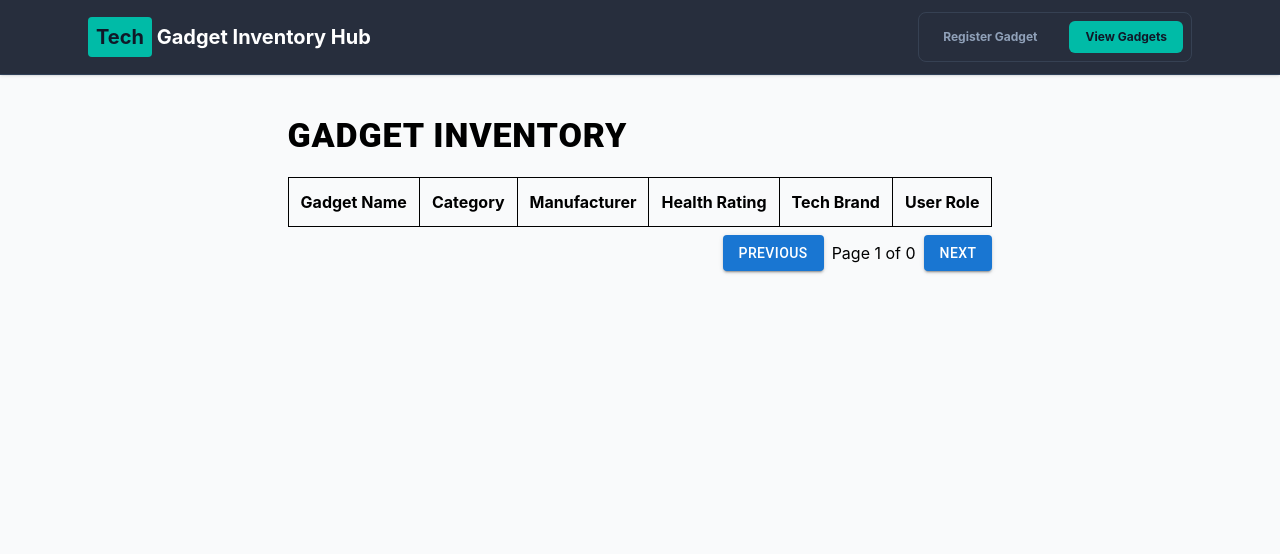
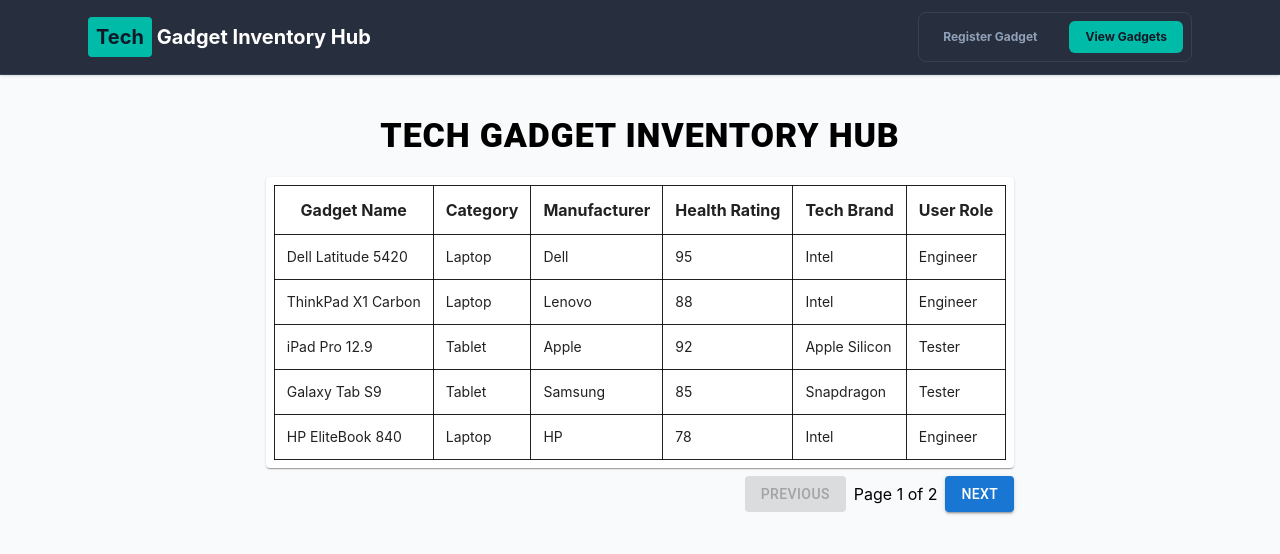
Before and after one commit to plcastro/castro-midterm-set3, a React (Vite) app: page /view-table in a window 1280 px wide. Shown: the top 554 px of the page. Built offline with nearby package versions, Linux system fonts and the light colour scheme.

Commit message:
profile card selection

```diff
--- a/src/App.jsx
+++ b/src/App.jsx
@@ -4,9 +4,10 @@
 import Registration from "./pages/Registration";
 import ViewGadgetTable from "./pages/ViewGadgetTable";
 import { useState } from "react";
+import { data } from "./Data";
 
 function App() {
-  const [allGadgets, setAllGadgets] = useState([]);
+  const [allGadgets, setAllGadgets] = useState(data);
   return (
     <BrowserRouter>
       <Routes>
--- /dev/null
+++ b/src/Data.js
@@ -0,0 +1,82 @@
+export const data = [
+  {
+    gadgetName: "Dell Latitude 5420",
+    category: "Laptop",
+    manufacturer: "Dell",
+    healthRating: 95,
+    techBrand: "Intel",
+    userRole: "Engineer",
+  },
+  {
+    gadgetName: "ThinkPad X1 Carbon",
+    category: "Laptop",
+    manufacturer: "Lenovo",
+    healthRating: 88,
+    techBrand: "Intel",
+    userRole: "Engineer",
+  },
+  {
+    gadgetName: "iPad Pro 12.9",
+    category: "Tablet",
+    manufacturer: "Apple",
+    healthRating: 92,
+    techBrand: "Apple Silicon",
+    userRole: "Tester",
+  },
+  {
+    gadgetName: "Galaxy Tab S9",
+    category: "Tablet",
+    manufacturer: "Samsung",
+    healthRating: 85,
+    techBrand: "Snapdragon",
+    userRole: "Tester",
+  },
+  {
+    gadgetName: "HP EliteBook 840",
+    category: "Laptop",
+    manufacturer: "HP",
+    healthRating: 78,
+    techBrand: "Intel",
+    userRole: "Engineer",
+  },
+  {
+    gadgetName: "MacBook Air M3",
+    category: "Laptop",
+    manufacturer: "Apple",
+    healthRating: 97,
+    techBrand: "Apple Silicon",
+    userRole: "Tester",
+  },
+  {
+    gadgetName: "Microsoft Surface Pro 10",
+    category: "Tablet",
+    manufacturer: "Microsoft",
+    healthRating: 90,
+    techBrand: "Intel",
+    userRole: "Engineer",
+  },
+  {
+    gadgetName: "Acer Aspire 5",
+    category: "Laptop",
+    manufacturer: "Acer",
+    healthRating: 72,
+    techBrand: "AMD",
+    userRole: "Tester",
+  },
+  {
+    gadgetName: "ASUS ROG Zephyrus G14",
+    category: "Laptop",
+    manufacturer: "ASUS",
+    healthRating: 94,
+    techBrand: "AMD",
+    userRole: "Engineer",
+  },
+  {
+    gadgetName: "Google Pixel Tablet",
+    category: "Tablet",
+    manufacturer: "Google",
+    healthRating: 82,
+    techBrand: "Tensor",
+    userRole: "Tester",
+  },
+];
--- a/src/components/ProfileCard.jsx
+++ b/src/components/ProfileCard.jsx
@@ -1,7 +1,37 @@
-import React from "react";
+import { useState } from "react";
+import { Button, Typography, Card } from "@mui/material";
 import "../App.css";
-function ProfileCard() {
-  return <div className="">ProfileCard</div>;
+function ProfileCard({ gadgetDetails }) {
+  const {
+    gadgetName,
+    category,
+    manufacturer,
+    healthRating,
+    techBrand,
+    userRole,
+  } = gadgetDetails;
+  return (
+    <Card className="p-4">
+      <p>
+        <strong>Gadget Name:</strong> {gadgetName}
+      </p>
+      <p>
+        <strong>Category:</strong> {category}
+      </p>
+      <p>
+        <strong>Manufacturer:</strong> {manufacturer}
+      </p>
+      <p>
+        <strong>Health Rating:</strong> {healthRating}
+      </p>
+      <p>
+        <strong>Tech Brand Name:</strong> {techBrand}
+      </p>
+      <p>
+        <strong>User Role:</strong> {userRole}
+      </p>
+    </Card>
+  );
 }
 
 export default ProfileCard;
--- a/src/pages/Registration.jsx
+++ b/src/pages/Registration.jsx
@@ -96,7 +96,7 @@
       <Typography
         variant="h4"
         align="center"
-        className="!font-black !tracking-wide"
+        className="!font-black !tracking-wide uppercase"
       >
         Register a Gadget
       </Typography>
@@ -106,6 +106,7 @@
           label="Gadget Name"
           type="text"
           required
+          placeholder="e.g. Iphone 11, Samsung Galaxy J7"
           value={gadgetName}
           slotProps={{ htmlInput: { minLength: 3 } }}
           onChange={(e) => setGadgetName(e.target.value)}
@@ -128,6 +129,7 @@
           label="Manufacturer"
           type="text"
           value={manufacturer}
+          placeholder="e.g. Apple, Samsung"
           required
           onChange={(e) => setManufacturer(e.target.value)}
           error={!!error.manufacturer}
@@ -138,6 +140,7 @@
           label="Health Rating"
           type="number"
           value={healthRating}
+          placeholder="1-100"
           required
           slotProps={{ htmlInput: { min: 1, max: 100 } }}
           onChange={(e) => setHealthRating(e.target.value)}
--- a/src/pages/ViewGadgetTable.jsx
+++ b/src/pages/ViewGadgetTable.jsx
@@ -1,17 +1,19 @@
-import React from "react";
+import React, { useState, useEffect } from "react";
 import {
   tableFeatures,
   useTable,
   rowPaginationFeature,
   createPaginatedRowModel,
+  rowSelectionFeature,
 } from "@tanstack/react-table";
-import { Button, Typography } from "@mui/material";
-
+import { Button, Typography, Card } from "@mui/material";
+import ProfileCard from "../components/ProfileCard";
 export default function ViewGadgetTable({ allGadgets }) {
   console.log(allGadgets);
   const features = tableFeatures({
     rowPaginationFeature,
     paginatedRowModel: createPaginatedRowModel(),
+    rowSelectionFeature,
   });
 
   const columns = [
@@ -26,6 +28,7 @@
     features,
     columns,
     data: allGadgets,
+    enableMultiRowSelection: false,
     initialState: {
       pagination: {
         pageIndex: 0,
@@ -33,20 +36,35 @@
       },
     },
   });
+
+  const [selectedGadget, setSelectedGadget] = useState(null);
+
+  useEffect(() => {
+    const selectedRows = table.getSelectedRowModel().rows;
+
+    if (selectedRows.length > 0) {
+      setSelectedGadget(selectedRows[0].original);
+    } else {
+      setSelectedGadget(null);
+    }
+  }, [table.getSelectedRowModel().rows]);
+
   return (
     <div className="w-full">
       <Typography
         variant="h4"
+        align="center"
         className="!font-black !tracking-wide !uppercase"
       >
-        Gadget Inventory
+        Tech Gadget Inventory Hub
       </Typography>
-      <table className="w-full mt-5">
+      <Card className="w-full mt-5 p-2">
+        <table>
           <thead>
             {table.getHeaderGroups().map((headerGroup) => (
               <tr key={headerGroup.id}>
                 {headerGroup.headers.map((header) => (
-                <th key={header.id} className="border p-3 text-left">
+                  <th key={header.id} className="border p-3 ">
                     {header.column.columnDef.header}
                   </th>
                 ))}
@@ -55,9 +73,16 @@
           </thead>
           <tbody>
             {table.getRowModel().rows.map((row) => (
-            <tr key={row.id}>
+              <tr
+                key={row.id}
+                onClick={(e) => {
+                  row.getToggleSelectedHandler()(e);
+                  setSelectedRow(row.id);
+                }}
+                className={row.getIsSelected() ? "bg-gray-300" : ""}
+              >
                 {row.getAllCells().map((cell) => (
-                <td key={cell.id} className="border p-3">
+                  <td key={cell.id} className="border p-3 text-sm">
                     {cell.getValue()}
                   </td>
                 ))}
@@ -65,11 +90,13 @@
             ))}
           </tbody>
         </table>
+      </Card>
+
       <div className="flex justify-end gap-2 items-center mt-2">
         <Button
           variant="contained"
           onClick={() => table.previousPage()}
-          disable={!table.getCanPreviousPage()}
+          disabled={!table.getCanPreviousPage()}
           className="border px-4 py-2 rounded"
         >
           Previous
@@ -80,12 +107,17 @@
         <Button
           variant="contained"
           onClick={() => table.nextPage()}
-          disable={!table.getCanNextPage()}
+          disabled={!table.getCanNextPage()}
           className="border px-4 py-2 rounded"
         >
           Next
         </Button>
       </div>
+      {selectedGadget && (
+        <div className="w-full mt-5">
+          <ProfileCard gadgetDetails={selectedGadget} />
+        </div>
+      )}
     </div>
   );
 }
```
Lines whose indentation alone changed are shown as unchanged.
